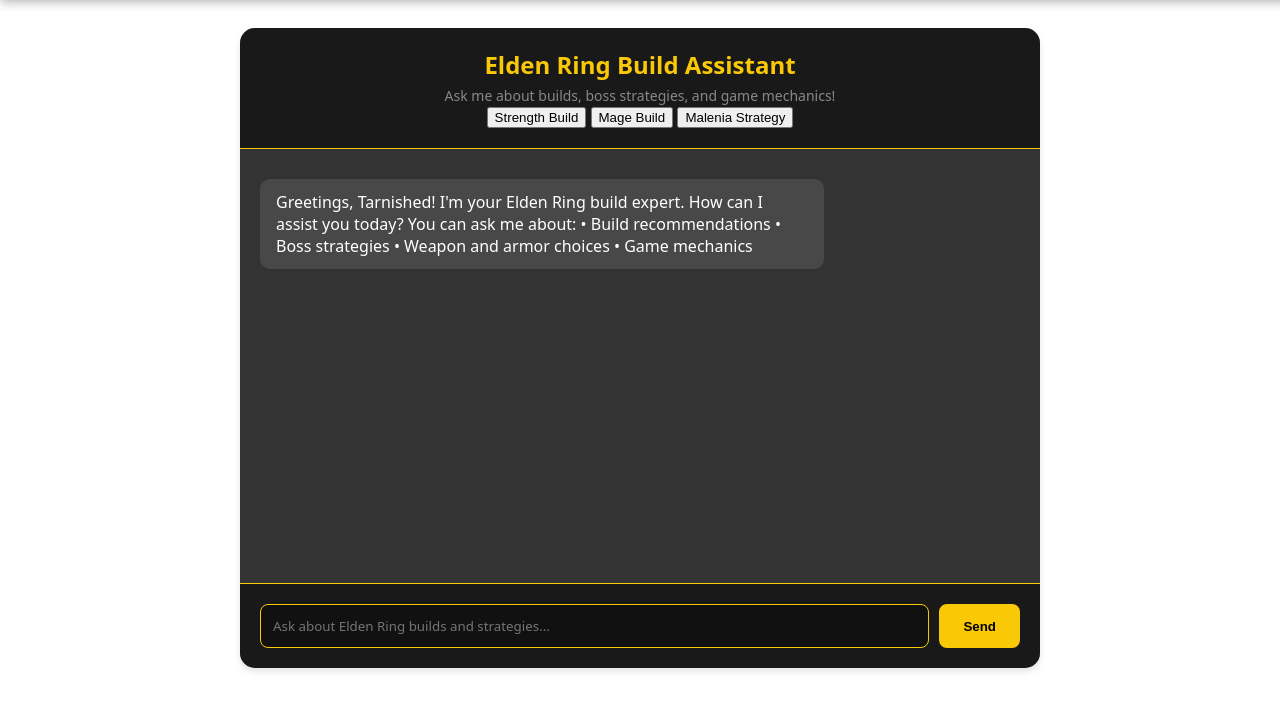
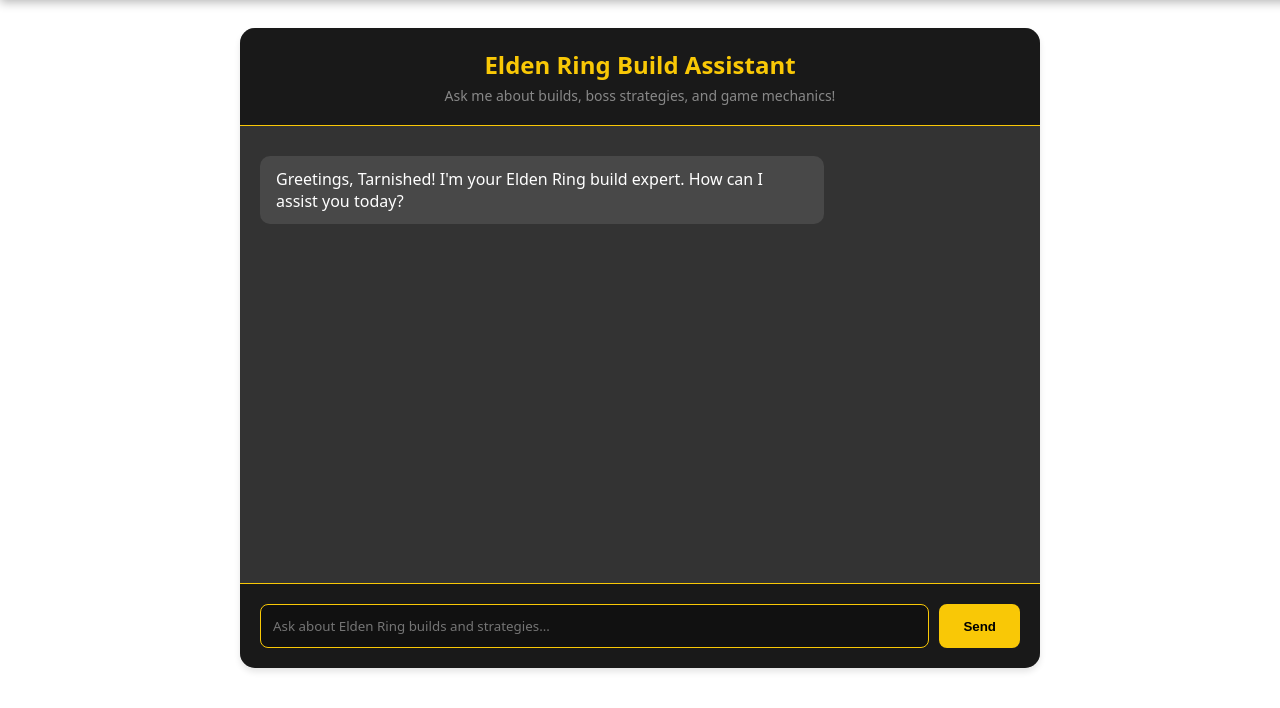
Before and after one commit to EDHJH/Sofware_Major_EDH-main, a Flask app: page /ai-chatbot in a window 1280 px wide. Shown: the part 72-780 px from the top of the page. Run offline with Flask 3, Linux system fonts and the light colour scheme; a user stored in the database is signed in; some web fonts are replaced.

Commit message:
Ai change relate to eldenring focused AI

```diff
--- a/Backend/ai_chat.py
+++ b/Backend/ai_chat.py
@@ -29,6 +29,10 @@
         - Talisman choices
         - Spell/incantation recommendations if applicable
         - Basic combat strategy
+
+        With your respond format:
+        1. Use multiple paragraphs if the sentence is extensively long
+        2. Use dotpoints and other listings if you need to
         """
 
         try:
--- a/Frontend/templates/ai-chatbot.html
+++ b/Frontend/templates/ai-chatbot.html
@@ -6,19 +6,10 @@
     <div class="chat-header">
         <h1>Elden Ring Build Assistant</h1>
         <p>Ask me about builds, boss strategies, and game mechanics!</p>
-        <div class="chat-suggestions">
-            <button class="suggestion-btn" onclick="askQuestion('Recommend a strength build for a new player')">Strength Build</button>
-            <button class="suggestion-btn" onclick="askQuestion('What\'s a good mage build?')">Mage Build</button>
-            <button class="suggestion-btn" onclick="askQuestion('Best build for Malenia boss fight?')">Malenia Strategy</button>
-        </div>
     </div>
     <div class="chat-messages" id="chat-messages">
         <div class="message bot-message">
-            Greetings, Tarnished! I'm your Elden Ring build expert. How can I assist you today? You can ask me about:
-            • Build recommendations
-            • Boss strategies
-            • Weapon and armor choices
-            • Game mechanics
+            Greetings, Tarnished! I'm your Elden Ring build expert. How can I assist you today?
         </div>
     </div>
     <div class="chat-input-container">
```
